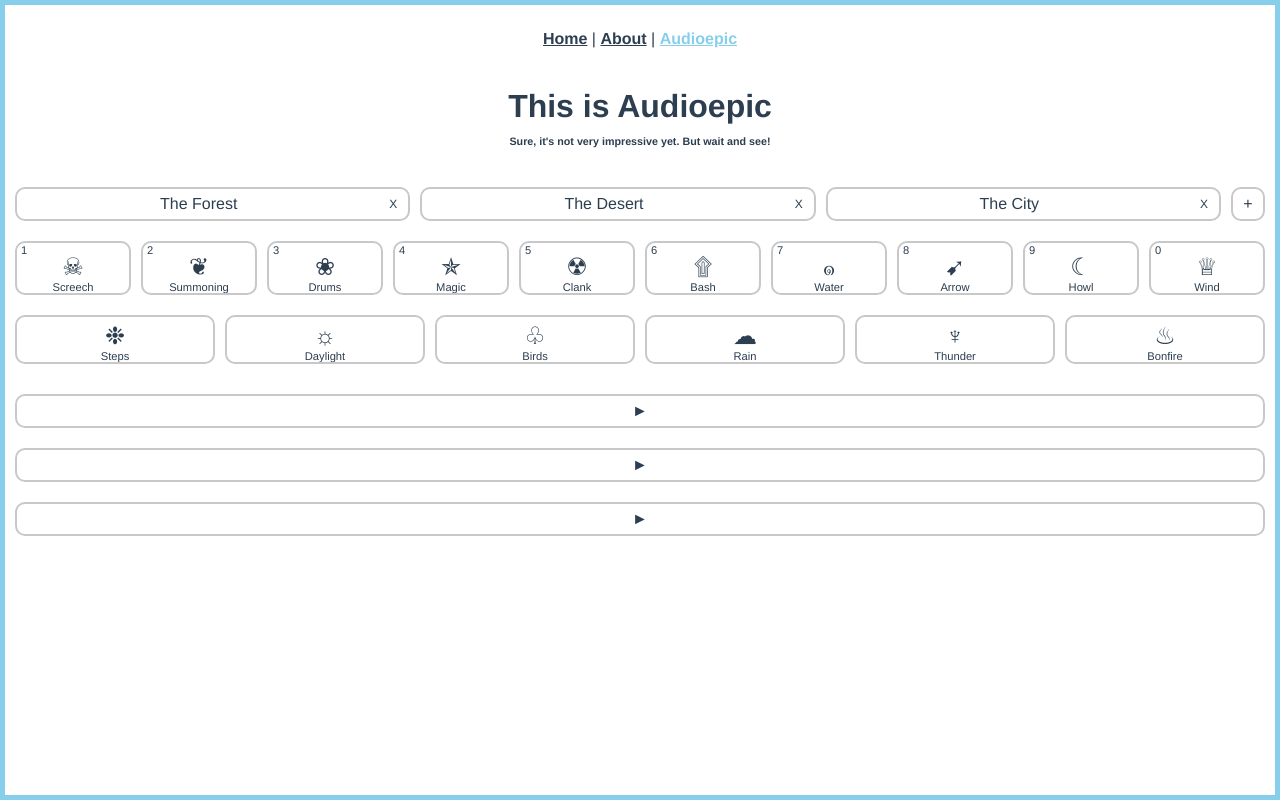
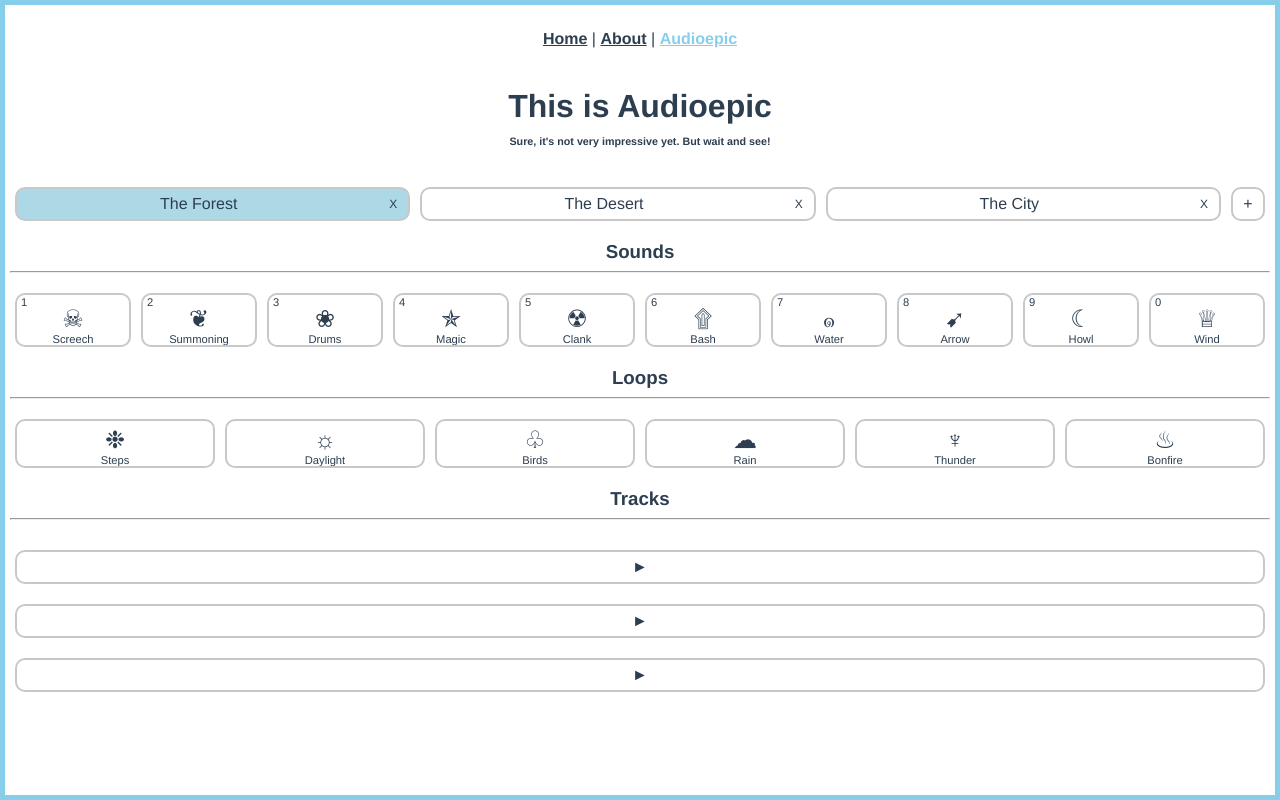
Before and after one commit to pitamer/audioepic, a Vue app: page /audioepic in a window 1280 px wide. Built offline with nearby package versions, Linux system fonts and the light colour scheme.

Commit message:
:sparkles: Tab system now basically functioning! Also, add simple titles to sections

```diff
--- a/src/App.vue
+++ b/src/App.vue
@@ -27,7 +27,7 @@ body {
   padding: none;
   margin: none;
   min-height: 100vh;
-  box-shadow: inset 0px 0px 0px 5px skyblue; // #
+  box-shadow: inset 0 0 0 5px skyblue;
 }
 
 #nav {
@@ -38,7 +38,7 @@ body {
     color: #2c3e50;
 
     &.router-link-exact-active {
-      color: skyblue; // #
+      color: skyblue;
     }
   }
 }
--- a/src/components/MainSection/index.vue
+++ b/src/components/MainSection/index.vue
@@ -1,31 +1,35 @@
 <template>
-    <div id="main-section">
-      <SoundSection />
-      <LoopSection />
-      <TrackSection />
-    </div>
+  <div id="main-section">
+    <h3>Sounds</h3>
+    <hr />
+    <SoundSection />
+    <h3>Loops</h3>
+    <hr />
+    <LoopSection />
+    <h3>Tracks</h3>
+    <hr />
+    <TrackSection />
+  </div>
 </template>
 
 <script>
-import SoundSection from '@/components/MainSection/SoundSection';
-import LoopSection from '@/components/MainSection/LoopSection';
-import TrackSection from '@/components/MainSection/TrackSection';
+import SoundSection from "@/components/MainSection/SoundSection";
+import LoopSection from "@/components/MainSection/LoopSection";
+import TrackSection from "@/components/MainSection/TrackSection";
 
 export default {
   name: "MainSection",
   components: {
     SoundSection,
     LoopSection,
-    TrackSection
-  }
+    TrackSection,
+  },
 };
 </script>
 
 <style lang="scss">
-// #
-// #main-section {
-//     * {
-//       margin: 10px 5px; // #
-//     }
-// }
+h3 {
+  margin: 0;
+  padding: 0;
+}
 </style>
--- a/src/components/TabSection/TabButton.vue
+++ b/src/components/TabSection/TabButton.vue
@@ -1,11 +1,15 @@
 <template>
-  <div class="tab button centered">
+  <div
+    :class="['tab button centered', {isActive: this.$store.state.currentTabIndex === this.index}]"
+    @click="setCurrentTabIndex(index)"
+>
     <div class="tab-name centered">{{ name }}</div>
     <div
-        class="delete-tab-button button centered"
-        @click.prevent.stop=""
+      class="delete-tab-button button centered"
+      @click.stop="deleteTab(index)"
+      v-if="$store.state.tabs.length > 1"
     >
-        X
+      X
     </div>
   </div>
 </template>
@@ -19,6 +23,31 @@ export default {
       type: String,
       required: true,
     },
+    index: {
+      type: Number,
+      required: true,
+    },
+  },
+
+  data() {
+    return {
+      isActive: this.$store.state.currentTabIndex === this.index,
+    };
+  },
+
+  methods: {
+    deleteTab(deletedTabIndex) {
+      this.$store.commit({
+        type: "deleteTab",
+        deletedTabIndex: deletedTabIndex,
+      });
+    },
+    setCurrentTabIndex(newCurrentTabIndex) {
+      this.$store.commit({
+        type: "setCurrentTabIndex",
+        newCurrentTabIndex: newCurrentTabIndex,
+      });
+    },
   },
 };
 </script>
@@ -28,6 +57,10 @@ export default {
   margin: 0 5px;
   width: 100%;
   display: flex;
+
+  &.isActive {
+      background-color: lightblue;
+  }
 
   .tab-name {
     flex-grow: 1;
--- a/src/components/TabSection/index.vue
+++ b/src/components/TabSection/index.vue
@@ -2,8 +2,9 @@
     <div id="tabs-section" class="section">
       <div id="tabs">
         <TabButton
-          v-for="tab in tabs"
-          :key="tabs.indexOf(tab)"
+          v-for="tab, tabIndex in tabs"
+          :key="tabIndex"
+          :index="tabIndex"
           :name="tab.name"
         />
       </div>
@@ -11,6 +12,7 @@
         id="add-tab-button"
         class="button centered"
         @click="addTab('New Tab')"
+        v-if="$store.state.tabs.length < 7"
       >
         +
       </div>
--- a/src/store/index.js
+++ b/src/store/index.js
@@ -4,19 +4,41 @@ import { initialTabs } from "./constants";
 export default createStore({
   state: {
     tabs: initialTabs,
+    currentTabIndex: 0,
   },
 
   mutations: {
+    setCurrentTabIndex(state, payload) {
+      state.currentTabIndex = payload.newCurrentTabIndex;
+    },
+
     addTab(state, payload) {
       const { newTabName } = payload;
-      state.tabs.push({name: newTabName});
+      state.tabs.push({ name: newTabName });
     },
 
-    deleteTab(state, payload) {state, payload},
+    deleteTab(state, payload) {
+      const { deletedTabIndex } = payload;
 
-    renameTab(state, payload) {state, payload},
+      if (state.currentTabIndex === deletedTabIndex) {
+        state.currentTabIndex = state.tabs[deletedTabIndex + 1]
+          ? deletedTabIndex
+          : deletedTabIndex > 0
+          ? deletedTabIndex - 1
+          : null;
+      } else if (state.currentTabIndex > deletedTabIndex) {
+        state.currentTabIndex--;
+      }
+      state.tabs.splice(deletedTabIndex, 1);
+    },
 
-    reorderTab(state, payload) {state, payload},
+    renameTab(state, payload) {
+      state, payload;
+    },
+
+    reorderTab(state, payload) {
+      state, payload;
+    },
   },
 
   actions: {},
```
